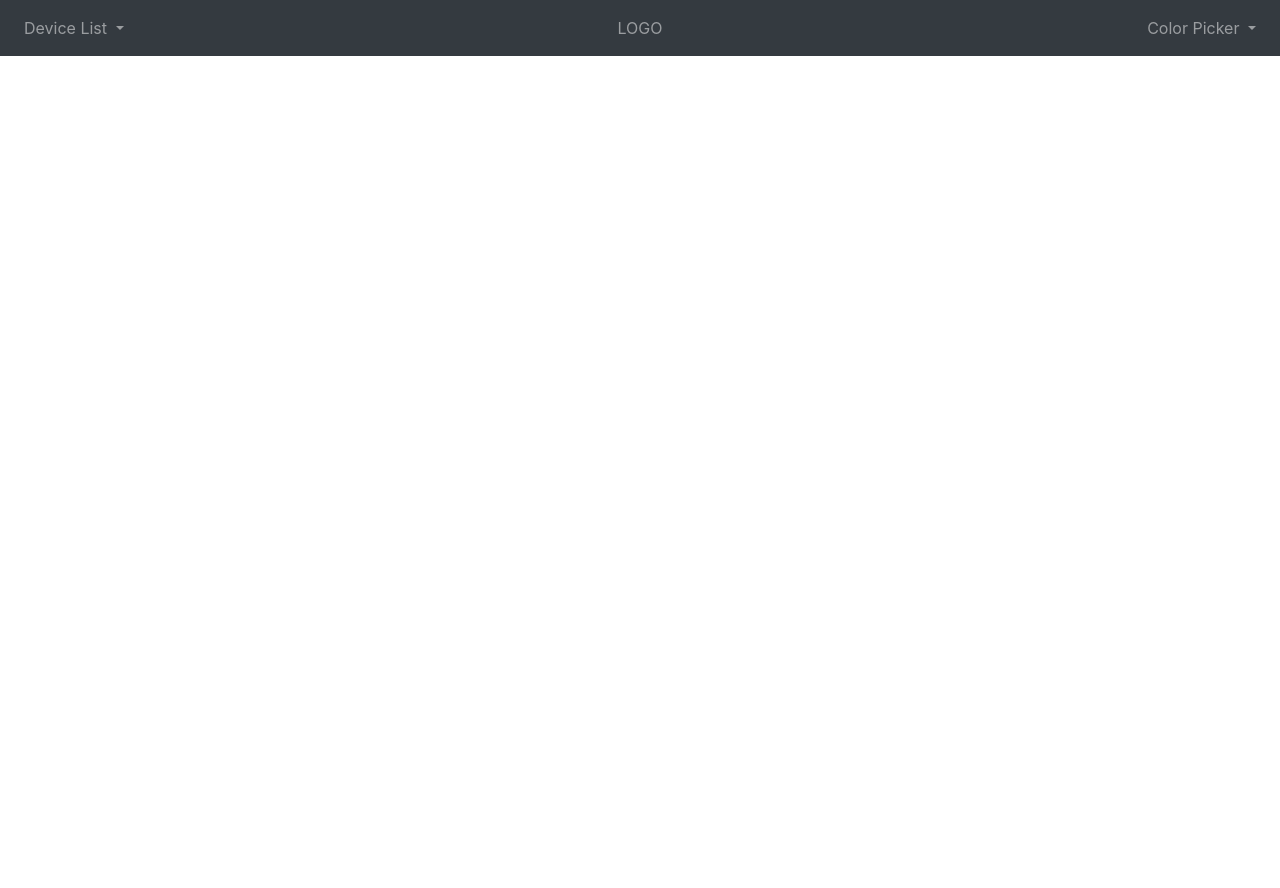
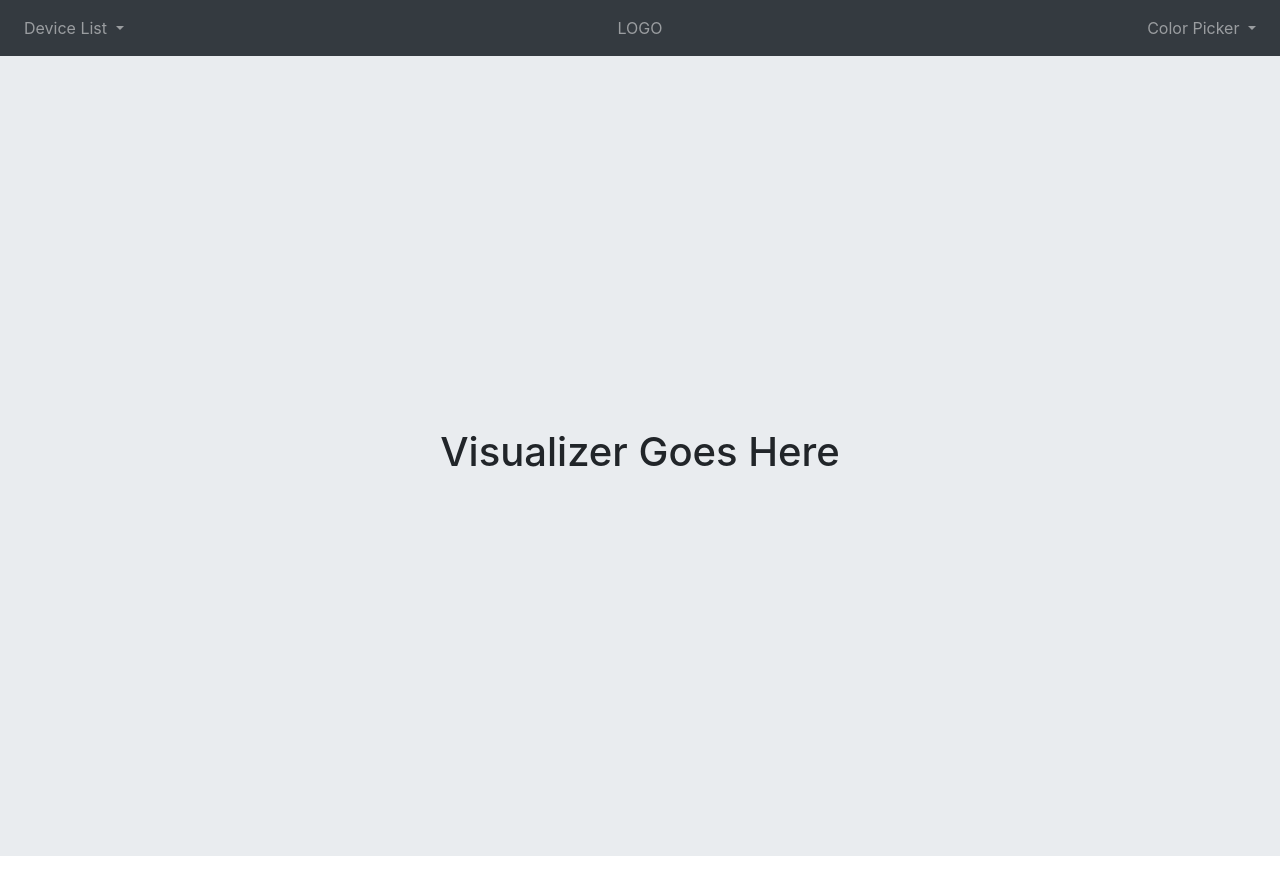
Before and after one commit to Spaghett-i-House/Rotini-SoundWave-UX, an Angular app in the folder RotiniSoundwaveUX/: page / in a window 1280 px wide. Before the commit the page ends 800 px from the top, so only its background shows below. Built offline with nearby package versions, Linux system fonts and the light colour scheme.

Commit message:
spot for visualizer

```diff
--- a/RotiniSoundwaveUX/src/app/app.component.html
+++ b/RotiniSoundwaveUX/src/app/app.component.html
@@ -9,7 +9,7 @@
 
 <body>
 
-  <!-- <app-color-picker></app-color-picker> -->
+  <app-visualizer></app-visualizer>
 
   <script src="https://code.jquery.com/jquery-3.3.1.slim.min.js" integrity="sha384-q8i/X+965DzO0rT7abK41JStQIAqVgRVzpbzo5smXKp4YfRvH+8abtTE1Pi6jizo" crossorigin="anonymous"></script>
   <script src="https://cdnjs.cloudflare.com/ajax/libs/popper.js/1.11.0/umd/popper.min.js" integrity="sha384-b/U6ypiBEHpOf/4+1nzFpr53nxSS+GLCkfwBdFNTxtclqqenISfwAzpKaMNFNmj4" crossorigin="anonymous"></script>
--- a/RotiniSoundwaveUX/src/app/app.module.ts
+++ b/RotiniSoundwaveUX/src/app/app.module.ts
@@ -7,11 +7,13 @@ import { AppComponent } from './app.component';
 import { NavbarComponent } from './navbar/navbar.component';
 import { ColorPickerModule } from './color-picker/color-picker.module';
 import { ColorPickerComponent } from './color-picker/color-picker.component';
+import { VisualizerComponent } from './visualizer/visualizer.component';
 
 @NgModule({
   declarations: [
     AppComponent,
-    NavbarComponent
+    NavbarComponent,
+    VisualizerComponent
   ],
   imports: [
     BrowserModule,
--- /dev/null
+++ b/RotiniSoundwaveUX/src/app/visualizer/visualizer.component.css
@@ -0,0 +1,11 @@
+.jumbotron {
+  height: 500px;
+}
+
+.vertical-center {
+  min-height: 100%;  /* Fallback for browsers do NOT support vh unit */
+  min-height: 100vh; /* These two lines are counted as one :-)       */
+
+  display: flex;
+  align-items: center;
+}
--- /dev/null
+++ b/RotiniSoundwaveUX/src/app/visualizer/visualizer.component.html
@@ -0,0 +1,6 @@
+<div class="jumbotron jumbotron-fluid vertical-center">
+  <div class="container">
+    <div class = "row justify-content-center">
+      <h1>Visualizer Goes Here</h1>
+  </div>
+</div>
--- /dev/null
+++ b/RotiniSoundwaveUX/src/app/visualizer/visualizer.component.ts
@@ -0,0 +1,15 @@
+import { Component, OnInit } from '@angular/core';
+
+@Component({
+  selector: 'app-visualizer',
+  templateUrl: './visualizer.component.html',
+  styleUrls: ['./visualizer.component.css']
+})
+export class VisualizerComponent implements OnInit {
+
+  constructor() { }
+
+  ngOnInit() {
+  }
+
+}
```
Also changed, not shown: 1 other file (tests, documents, lock files or other folders).
